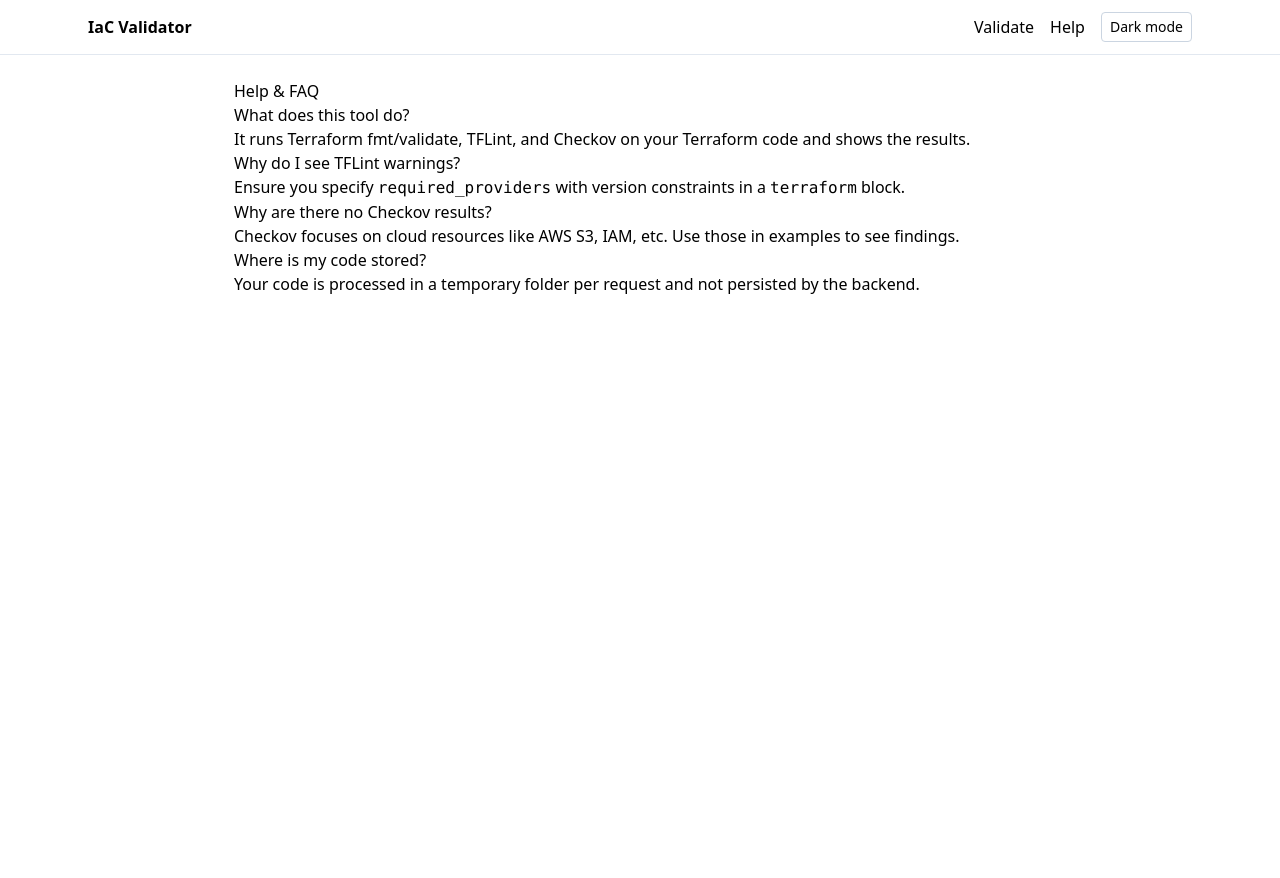
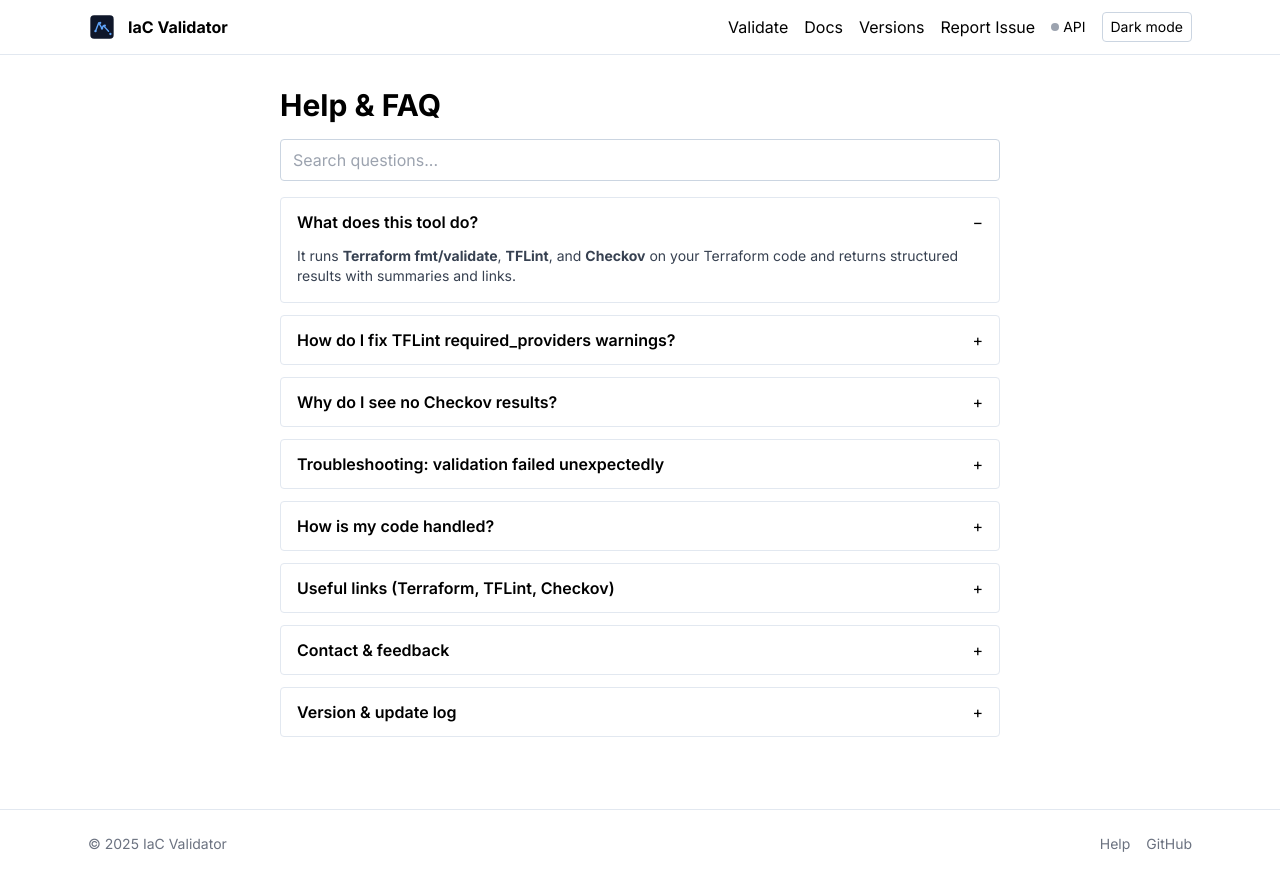
Before and after one commit to saivamshi4121/iac-fv, a Next.js app in the folder frontend/: page /help in a window 1280 px wide. Before the commit the page ends 800 px from the top, so only its background shows below. Built offline with nearby package versions, Linux system fonts and the light colour scheme; no server answers.

Commit message:
added frontend

```diff
--- a/frontend/app/globals.css
+++ b/frontend/app/globals.css
@@ -6,3 +6,12 @@
 [data-theme='dark'] { color-scheme: dark; }
 [data-theme='dark'] body { background: #0f172a; color: #e5e7eb; }
 [data-theme='dark'] a { color: #93c5fd; }
+
+/* Simple appear animation */
+@keyframes fade-in-up {
+  from { opacity: 0; transform: translateY(8px); }
+  to   { opacity: 1; transform: translateY(0); }
+}
+.animate-fade-in-up {
+  animation: fade-in-up .6s ease-out both;
+}
--- a/frontend/app/help/page.tsx
+++ b/frontend/app/help/page.tsx
@@ -1,15 +1,117 @@
+"use client";
+import { useMemo, useState } from 'react';
+
+type QA = { q: string; a: JSX.Element };
+
 export default function HelpPage() {
+  const [query, setQuery] = useState("");
+  const items: QA[] = useMemo(() => ([
+    {
+      q: "What does this tool do?",
+      a: (
+        <p>It runs <strong>Terraform fmt/validate</strong>, <strong>TFLint</strong>, and <strong>Checkov</strong> on your Terraform code and returns structured results with summaries and links.</p>
+      )
+    },
+    {
+      q: "How do I fix TFLint required_providers warnings?",
+      a: (
+        <div>
+          <p>Add a <code>terraform</code> block with <code>required_providers</code> and version constraints.</p>
+          <pre className="mt-2 p-3 bg-slate-100 dark:bg-slate-800 rounded text-sm overflow-auto">{`terraform {
+  required_version = ">= 1.5.0, < 2.0.0"
+  required_providers {
+    aws  = { source = "hashicorp/aws",  version = "~> 5.0" }
+    null = { source = "hashicorp/null", version = "~> 3.0" }
+  }
+}`}</pre>
+          <div className="mt-2 text-sm">
+            Docs: <a className="text-blue-600 dark:text-blue-300 hover:underline" href="https://developer.hashicorp.com/terraform/language/providers/requirements" target="_blank" rel="noreferrer">Terraform provider requirements</a>
+          </div>
+        </div>
+      )
+    },
+    {
+      q: "Why do I see no Checkov results?",
+      a: (
+        <p>Checkov scans <em>cloud resources</em> (e.g., AWS S3, IAM). If your input only has local resources like <code>null_resource</code>, there may be zero resources to scan. Try an <code>aws_s3_bucket</code> example to see findings. Docs: <a className="text-blue-600 dark:text-blue-300 hover:underline" href="https://www.checkov.io/" target="_blank" rel="noreferrer">Checkov</a>.</p>
+      )
+    },
+    {
+      q: "Troubleshooting: validation failed unexpectedly",
+      a: (
+        <ul className="list-disc pl-5 space-y-1">
+          <li>Ensure the snippet is valid HCL and starts with a <code>terraform</code> or <code>provider</code> block.</li>
+          <li>Pin provider versions in <code>required_providers</code>.</li>
+          <li>For provider resolution issues, the backend uses <code>init -backend=false -upgrade</code>; re-run and check stderr.</li>
+          <li>If a tool times out, reduce the snippet or try again; heavy modules are not supported in the demo.</li>
+        </ul>
+      )
+    },
+    {
+      q: "How is my code handled?",
+      a: (
+        <p>Your code is written to a <strong>temporary directory</strong>, tools are executed with a <strong>timeout</strong>, and files are <strong>deleted</strong> after processing. No code is persisted server-side.</p>
+      )
+    },
+    {
+      q: "Useful links (Terraform, TFLint, Checkov)",
+      a: (
+        <ul className="list-disc pl-5 space-y-1">
+          <li><a className="text-blue-600 dark:text-blue-300 hover:underline" href="https://developer.hashicorp.com/terraform/docs" target="_blank" rel="noreferrer">Terraform Docs</a></li>
+          <li><a className="text-blue-600 dark:text-blue-300 hover:underline" href="https://github.com/terraform-linters/tflint" target="_blank" rel="noreferrer">TFLint</a> and <a className="text-blue-600 dark:text-blue-300 hover:underline" href="https://github.com/terraform-linters/tflint-ruleset-terraform" target="_blank" rel="noreferrer">Terraform rules</a></li>
+          <li><a className="text-blue-600 dark:text-blue-300 hover:underline" href="https://www.checkov.io/" target="_blank" rel="noreferrer">Checkov</a></li>
+        </ul>
+      )
+    },
+    {
+      q: "Contact & feedback",
+      a: (
+        <p>Open an issue on our GitHub or email <a className="text-blue-600 dark:text-blue-300 hover:underline" href="mailto:contact@example.com">contact@example.com</a>.</p>
+      )
+    },
+    {
+      q: "Version & update log",
+      a: (
+        <ul className="list-disc pl-5 space-y-1 text-sm">
+          <li><strong>v1.0</strong> – Initial release with fmt/validate, TFLint, Checkov, and UI.</li>
+        </ul>
+      )
+    }
+  ]), []);
+
+  const filtered = items.filter(i => i.q.toLowerCase().includes(query.toLowerCase()));
+  const [openIdx, setOpenIdx] = useState<number | null>(0);
+
   return (
-    <div style={{ maxWidth: 860, margin: '0 auto', padding: 24 }}>
-      <h1>Help & FAQ</h1>
-      <h2>What does this tool do?</h2>
-      <p>It runs Terraform fmt/validate, TFLint, and Checkov on your Terraform code and shows the results.</p>
-      <h2>Why do I see TFLint warnings?</h2>
-      <p>Ensure you specify <code>required_providers</code> with version constraints in a <code>terraform</code> block.</p>
-      <h2>Why are there no Checkov results?</h2>
-      <p>Checkov focuses on cloud resources like AWS S3, IAM, etc. Use those in examples to see findings.</p>
-      <h2>Where is my code stored?</h2>
-      <p>Your code is processed in a temporary folder per request and not persisted by the backend.</p>
+    <div className="max-w-3xl mx-auto px-6 py-8">
+      <h1 className="text-3xl font-bold mb-4">Help & FAQ</h1>
+      <input
+        value={query}
+        onChange={(e) => setQuery(e.target.value)}
+        placeholder="Search questions..."
+        className="w-full mb-4 px-3 py-2 rounded border border-slate-300 dark:border-slate-700 bg-white dark:bg-slate-900"
+      />
+      <div className="space-y-3">
+        {filtered.map((item, idx) => {
+          const isOpen = openIdx === idx;
+          return (
+            <div key={idx} className="border border-slate-200 dark:border-slate-700 rounded">
+              <button
+                onClick={() => setOpenIdx(isOpen ? null : idx)}
+                className="w-full text-left px-4 py-3 flex items-center justify-between"
+              >
+                <span className="font-semibold">{item.q}</span>
+                <span>{isOpen ? '−' : '+'}</span>
+              </button>
+              {isOpen && (
+                <div className="px-4 pb-4 text-sm text-gray-700 dark:text-gray-300">
+                  {item.a}
+                </div>
+              )}
+            </div>
+          );
+        })}
+      </div>
     </div>
   );
 }
--- a/frontend/app/layout.tsx
+++ b/frontend/app/layout.tsx
@@ -1,5 +1,8 @@
 import './globals.css';
 import dynamic from 'next/dynamic';
+import { Inter } from 'next/font/google';
+
+const inter = Inter({ subsets: ['latin'] });
 
 export const metadata = {
   title: 'IaC Formatter and Validator',
@@ -10,10 +13,19 @@ export default function RootLayout({ children }: { children: React.ReactNode })
   const Header = dynamic(() => import('../components/Header'), { ssr: false });
   return (
     <html lang="en">
-      <body style={{ fontFamily: 'system-ui, Segoe UI, Roboto, Helvetica, Arial, sans-serif', margin: 0 }}>
+      <body className={`${inter.className}`} style={{ margin: 0 }}>
         {/* Client header with theme toggle via dynamic import to avoid SSR mismatch */}
         <Header />
         <div style={{ padding: 0 }}>{children}</div>
+        <footer className="border-t border-slate-200 dark:border-slate-800 mt-10">
+          <div className="max-w-6xl mx-auto px-6 py-6 text-sm text-gray-500 flex justify-between">
+            <span>© {new Date().getFullYear()} IaC Validator</span>
+            <div className="flex gap-4">
+              <a href="/help" className="hover:underline">Help</a>
+              <a href="https://github.com/" target="_blank" rel="noreferrer" className="hover:underline">GitHub</a>
+            </div>
+          </div>
+        </footer>
       </body>
     </html>
   );
--- a/frontend/app/page.tsx
+++ b/frontend/app/page.tsx
@@ -1,41 +1,29 @@
 export default function LandingPage() {
   return (
     <div className="max-w-6xl mx-auto px-6">
-      <header className="flex items-center justify-between py-6">
-        <div className="flex items-center gap-3">
-          <img src="/assets/logo.png" alt="Logo" className="w-9 h-9" />
-          <div className="text-xl font-bold">IaC Validator</div>
-        </div>
-        <nav className="flex gap-6 text-blue-600 dark:text-blue-300">
-          <a href="/validate" className="hover:underline">Start Validating</a>
-          <a href="/help" className="hover:underline">Help</a>
-          <a href="https://github.com/" className="hover:underline" target="_blank" rel="noreferrer">GitHub</a>
-        </nav>
-      </header>
       <main className="py-10">
         <h1 className="text-4xl sm:text-5xl font-extrabold tracking-tight mb-3">Improve your Terraform quickly</h1>
         <p className="text-gray-600 dark:text-gray-300 mb-6 max-w-3xl">Format, validate, lint, and scan security with Terraform, TFLint, and Checkov. Get actionable results instantly.</p>
         <a href="/validate" className="inline-block bg-slate-800 text-white px-5 py-3 rounded-md hover:bg-slate-900 dark:bg-slate-200 dark:text-slate-900 dark:hover:bg-white transition">Start validating</a>
         <section className="mt-12 grid sm:grid-cols-2 lg:grid-cols-4 gap-6">
-          <div className="rounded-lg border border-slate-200 dark:border-slate-700 p-5">
+          <div className="rounded-lg border border-slate-200 dark:border-slate-700 p-5 transition hover:shadow-md hover:-translate-y-0.5 animate-fade-in-up" style={{ animationDelay: '0ms' }}>
             <div className="font-semibold mb-2">Terraform fmt and validate</div>
             <p className="text-sm text-gray-600 dark:text-gray-300">Enforce consistent formatting and catch syntax/config errors early.</p>
           </div>
-          <div className="rounded-lg border border-slate-200 dark:border-slate-700 p-5">
+          <div className="rounded-lg border border-slate-200 dark:border-slate-700 p-5 transition hover:shadow-md hover:-translate-y-0.5 animate-fade-in-up" style={{ animationDelay: '80ms' }}>
             <div className="font-semibold mb-2">TFLint best practices</div>
             <p className="text-sm text-gray-600 dark:text-gray-300">Lint rules for providers and Terraform itself with links to docs.</p>
           </div>
-          <div className="rounded-lg border border-slate-200 dark:border-slate-700 p-5">
+          <div className="rounded-lg border border-slate-200 dark:border-slate-700 p-5 transition hover:shadow-md hover:-translate-y-0.5 animate-fade-in-up" style={{ animationDelay: '160ms' }}>
             <div className="font-semibold mb-2">Checkov security</div>
             <p className="text-sm text-gray-600 dark:text-gray-300">Security misconfiguration scanning with clear pass/fail counts.</p>
           </div>
-          <div className="rounded-lg border border-slate-200 dark:border-slate-700 p-5">
+          <div className="rounded-lg border border-slate-200 dark:border-slate-700 p-5 transition hover:shadow-md hover:-translate-y-0.5 animate-fade-in-up" style={{ animationDelay: '240ms' }}>
             <div className="font-semibold mb-2">Clean results UI</div>
             <p className="text-sm text-gray-600 dark:text-gray-300">Collapsible panels, summaries, and links for fast remediation.</p>
           </div>
         </section>
       </main>
-      <footer className="py-10 text-sm text-gray-500">© {new Date().getFullYear()} IaC Validator</footer>
     </div>
   );
 }
--- a/frontend/components/Header.tsx
+++ b/frontend/components/Header.tsx
@@ -3,6 +3,11 @@ import { useEffect, useState } from 'react';
 
 export default function Header() {
   const [dark, setDark] = useState(false);
+  const [open, setOpen] = useState(false);
+  const [versions, setVersions] = useState<string | null>(null);
+  const [apiOk, setApiOk] = useState<boolean | null>(null);
+  const [showVersions, setShowVersions] = useState(false);
+  const API_ROOT = (process.env.NEXT_PUBLIC_API_URL?.replace(/\/api\/validate$/, '') || 'http://localhost:8080');
   useEffect(() => {
     const saved = localStorage.getItem('theme');
     if (saved === 'dark') setDark(true);
@@ -13,17 +18,72 @@ export default function Header() {
   }, [dark]);
 
   return (
-    <div className="border-b border-slate-200 dark:border-slate-800">
+    <div className="sticky top-0 z-40 bg-white/70 dark:bg-slate-900/70 backdrop-blur border-b border-slate-200 dark:border-slate-800">
       <div className="max-w-6xl mx-auto px-6 py-3 flex items-center justify-between">
-        <a href="/" className="font-bold">IaC Validator</a>
-        <div className="flex items-center gap-4">
+        <div className="flex items-center gap-3">
+          <img src="/assets/logo.svg" alt="Logo" className="w-7 h-7" />
+          <a href="/" className="font-bold">IaC Validator</a>
+        </div>
+        <div className="hidden sm:flex items-center gap-4">
           <a href="/validate" className="hover:underline">Validate</a>
-          <a href="/help" className="hover:underline">Help</a>
+          <a href="/help" className="hover:underline">Docs</a>
+          <span className="relative">
+            <button onClick={async () => {
+              setShowVersions(v => !v);
+              try {
+                const r = await fetch(`${API_ROOT}/api/versions`);
+                const j = await r.json();
+                setVersions(`Terraform: ${j.terraform.stdout?.split('\n')[0]}\n${j.tflint.stdout?.trim()}\nCheckov ${j.checkov.stdout?.trim()}`);
+              } catch { setVersions('Unavailable'); }
+            }} className="hover:underline">Versions</button>
+            {showVersions && (
+              <div className="absolute right-0 mt-2 w-[28rem] max-w-[90vw] z-50 bg-white dark:bg-slate-900 border border-slate-200 dark:border-slate-700 shadow-lg rounded">
+                <div className="px-3 py-2">
+                  <pre className="text-sm whitespace-pre-wrap m-0">{versions || 'Loading...'}</pre>
+                </div>
+                <div className="px-3 py-2 text-right border-t border-slate-200 dark:border-slate-700">
+                  <button onClick={() => { setShowVersions(false); setVersions(null); }} className="text-sm text-slate-600 dark:text-slate-300 hover:underline">Close</button>
+                </div>
+              </div>
+            )}
+          </span>
+          <a href="https://github.com/" target="_blank" rel="noreferrer" className="hover:underline">Report Issue</a>
+          <span className="inline-flex items-center gap-1 text-sm">
+            <span className={`inline-block w-2 h-2 rounded-full ${apiOk ? 'bg-green-500' : apiOk === false ? 'bg-red-500' : 'bg-gray-400'}`}></span>
+            <button onClick={async () => {
+              try { const r = await fetch(`${API_ROOT}/healthz`); setApiOk(r.ok); } catch { setApiOk(false); }
+            }} className="hover:underline">API</button>
+          </span>
           <button onClick={() => setDark(!dark)} className="px-2 py-1 rounded border border-slate-300 dark:border-slate-600 text-sm">
             {dark ? 'Light' : 'Dark'} mode
           </button>
         </div>
+        <button onClick={() => setOpen(!open)} className="sm:hidden px-2 py-1 rounded border border-slate-300 dark:border-slate-600 text-sm">Menu</button>
       </div>
+      {open && (
+        <div className="sm:hidden border-t border-slate-200 dark:border-slate-800 px-6 pb-3">
+          <div className="flex flex-col gap-2 pt-2">
+            <a href="/validate" className="hover:underline">Validate</a>
+            <a href="/help" className="hover:underline">Docs</a>
+            <button onClick={async () => {
+              setShowVersions(true);
+              try {
+                const r = await fetch(`${API_ROOT}/api/versions`);
+                const j = await r.json();
+                setVersions(`Terraform: ${j.terraform.stdout?.split('\n')[0]}\n${j.tflint.stdout?.trim()}\nCheckov ${j.checkov.stdout?.trim()}`);
+              } catch { setVersions('Unavailable'); }
+            }} className="hover:underline text-left">Versions</button>
+            <a href="https://github.com/" target="_blank" rel="noreferrer" className="hover:underline">Report Issue</a>
+            <button onClick={async () => {
+              try { const r = await fetch('http://localhost:8080/healthz'); setApiOk(r.ok); } catch { setApiOk(false); }
+            }} className="hover:underline text-left">API Status</button>
+            <button onClick={() => setDark(!dark)} className="px-2 py-1 w-fit rounded border border-slate-300 dark:border-slate-600 text-sm">
+              {dark ? 'Light' : 'Dark'} mode
+            </button>
+          </div>
+        </div>
+      )}
+      {/* removed bottom-right popup to avoid reappearing after close */}
     </div>
   );
 }
```
Also changed, not shown: frontend/public/assets/logo.svg (added), 1 other file (tests, documents, lock files or other folders).
